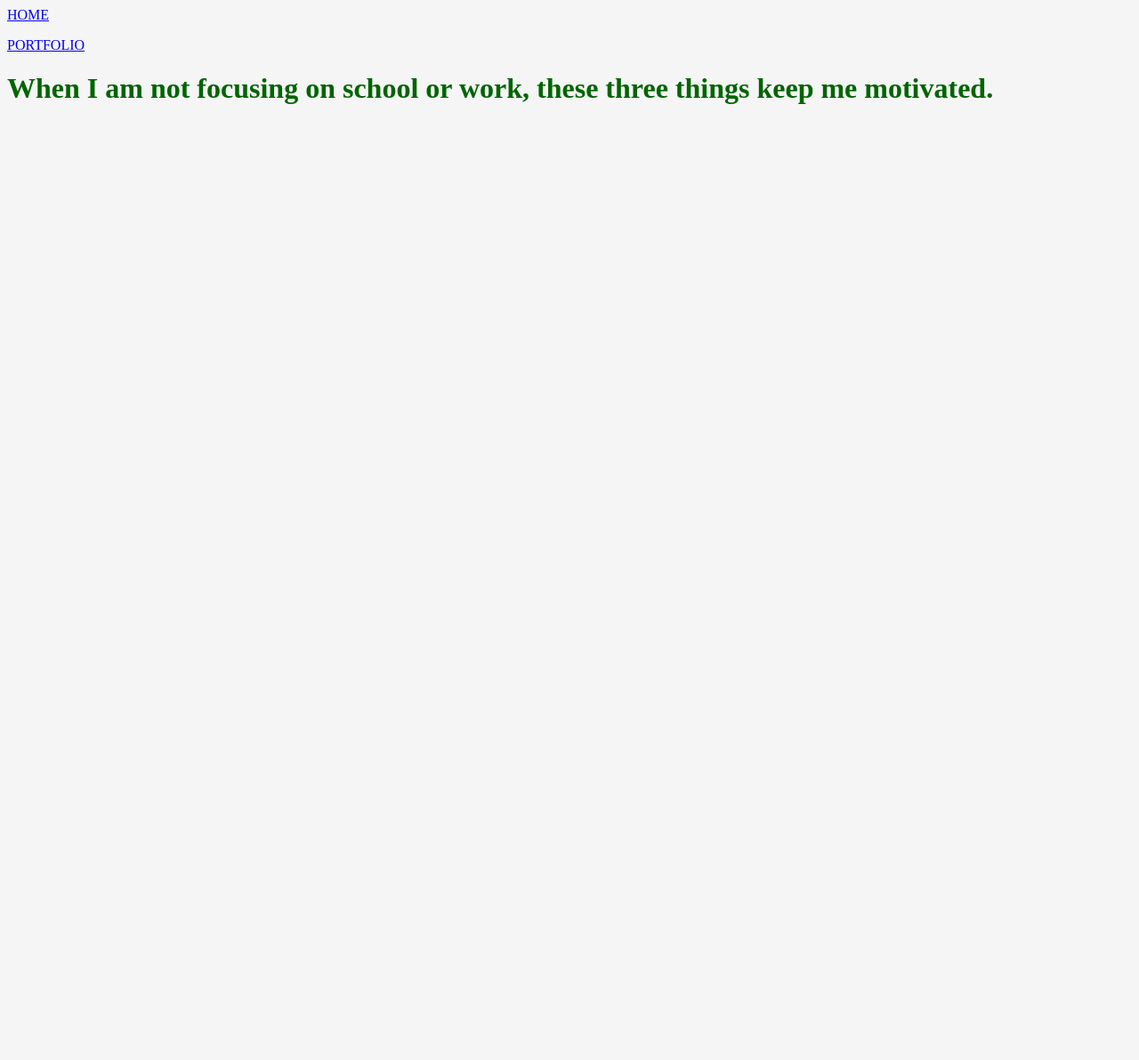
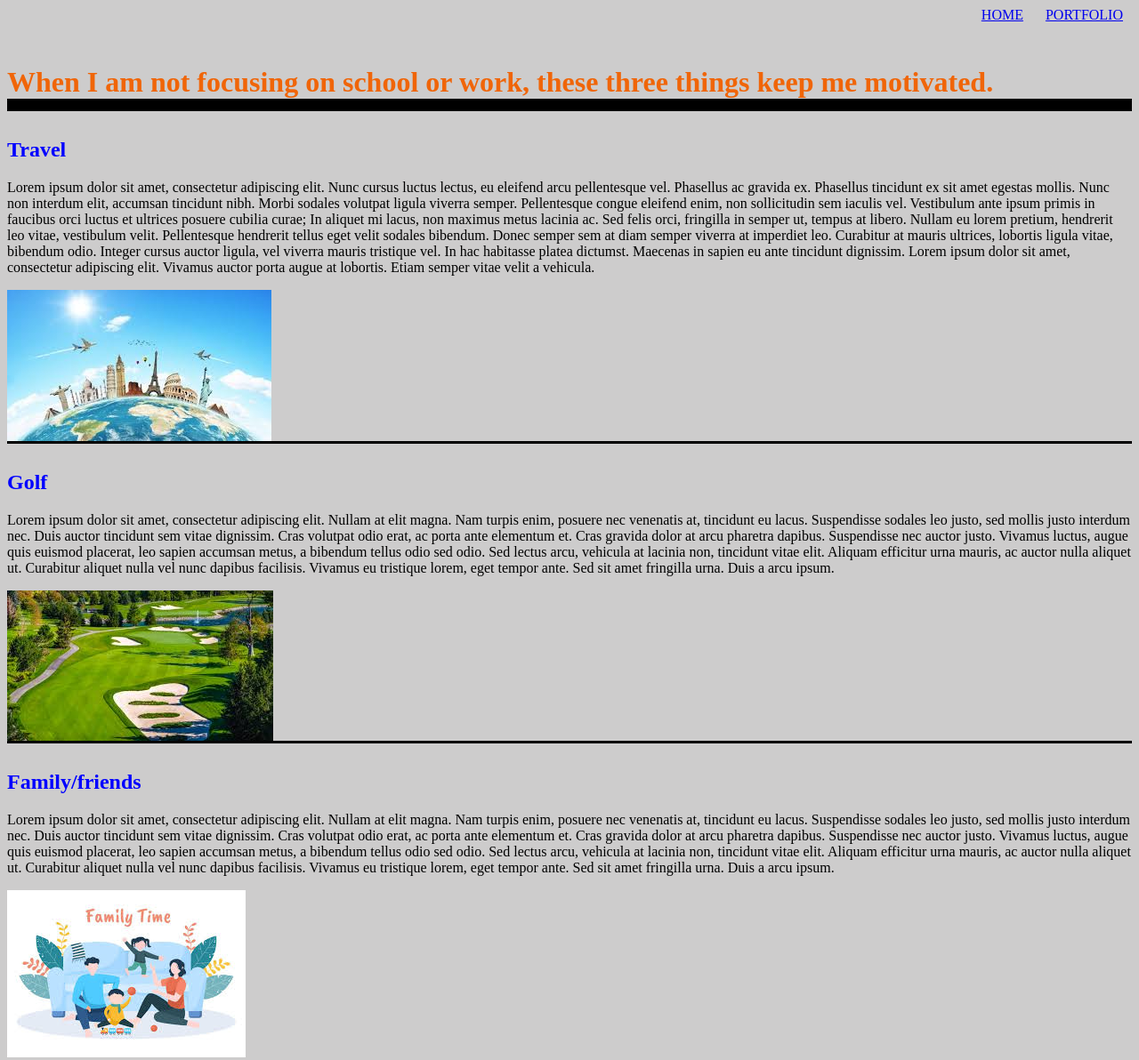
Before and after one commit to DarrenLewis13/My-website, a plain HTML site: page about.html in a window 1280 px wide. Shown: the whole page at 89% size. Before the commit the page ends 800 px from the top, so only its background shows below. Drawn offline with Linux system fonts and the light colour scheme.

Commit message:
images-html

```diff
--- a/about.css
+++ b/about.css
@@ -1,4 +1,25 @@
-h1{color: darkgreen;
-text-align: left;}
+h1 {
+  color: rgb(240, 101, 8);
+  text-align: left;
+  border-bottom: solid black 14px;
+  margin-top: 35px;
+  margin-bottom: 30px;
+}
 
-body{background-color: whitesmoke;}
+body {
+  background-color: rgba(54, 51, 51, 0.249);
+}
+
+.nav{display: flex;
+flex-direction: row;
+justify-content: right;}
+
+.nav-link{margin: 0px 10px 13px 15px;}
+
+h2{color: blue;}
+
+.travel{color:black;
+border-bottom: solid black; margin-bottom: 30px;}
+
+.golf{color: black;
+border-bottom:solid black; margin-bottom: 30px;}
--- a/about.html
+++ b/about.html
@@ -1,11 +1,55 @@
 <html>
+
 <head>
   <title>about page</title>
   <link rel="stylesheet" href="about.css">
 </head>
+
 <body>
-    <p><a href="index.html">HOME</a></p>
-    <p><a href="portfolio.html">PORTFOLIO</a></p>
-    <h1>When I am not focusing on school or work, these three things keep me motivated. </h1>
+  <div class="nav">
+    <p class="nav-link"><a href="index.html">HOME</a></p>
+    <p class="nav-link"><a href="portfolio.html">PORTFOLIO</a></p>
+  </div>
+  <h1>When I am not focusing on school or work,
+    these three things keep me motivated. </h1>
+  <h2>Travel</h2>
+  <div class="travel">
+    <p>Lorem ipsum dolor sit amet, consectetur adipiscing elit. Nunc cursus luctus lectus, eu eleifend arcu pellentesque
+      vel. Phasellus ac gravida ex. Phasellus tincidunt ex sit amet egestas mollis. Nunc non interdum elit, accumsan
+      tincidunt nibh. Morbi sodales volutpat ligula viverra semper. Pellentesque congue eleifend enim, non sollicitudin
+      sem iaculis vel. Vestibulum ante ipsum primis in faucibus orci luctus et ultrices posuere cubilia curae; In
+      aliquet mi lacus, non maximus metus lacinia ac. Sed felis orci, fringilla in semper ut, tempus at libero.
+
+      Nullam eu lorem pretium, hendrerit leo vitae, vestibulum velit. Pellentesque hendrerit tellus eget velit sodales
+      bibendum. Donec semper sem at diam semper viverra at imperdiet leo. Curabitur at mauris ultrices, lobortis ligula
+      vitae, bibendum odio. Integer cursus auctor ligula, vel viverra mauris tristique vel. In hac habitasse platea
+      dictumst. Maecenas in sapien eu ante tincidunt dignissim. Lorem ipsum dolor sit amet, consectetur adipiscing elit.
+      Vivamus auctor porta augue at lobortis. Etiam semper vitae velit a vehicula.</p>
+    <img src="./images/travel.jpeg" alt="travel">
+  </div>
+  <h2>Golf</h2>
+  <div class="Golf">
+    <p>Lorem ipsum dolor sit amet, consectetur adipiscing elit. Nullam at elit magna. Nam turpis enim, posuere nec
+      venenatis at, tincidunt eu lacus. Suspendisse sodales leo justo, sed mollis justo interdum nec. Duis auctor
+      tincidunt sem vitae dignissim. Cras volutpat odio erat, ac porta ante elementum et. Cras gravida dolor at arcu
+      pharetra dapibus. Suspendisse nec auctor justo. Vivamus luctus, augue quis euismod placerat, leo sapien accumsan
+      metus, a bibendum tellus odio sed odio. Sed lectus arcu, vehicula at lacinia non, tincidunt vitae elit. Aliquam
+      efficitur urna mauris, ac auctor nulla aliquet ut. Curabitur aliquet nulla vel nunc dapibus facilisis. Vivamus eu
+      tristique lorem, eget tempor ante. Sed sit amet fringilla urna. Duis a arcu ipsum.</p>
+    <img src="./images/golf.jpeg" alt="golf">
+  </div>
+  <h2>Family/friends</h2>
+  <div class="fam">
+    <p>Lorem ipsum dolor sit amet, consectetur adipiscing elit. Nullam at elit magna. Nam turpis enim, posuere nec
+      venenatis at, tincidunt eu lacus. Suspendisse sodales leo justo, sed mollis justo interdum nec. Duis auctor
+      tincidunt sem vitae dignissim. Cras volutpat odio erat, ac porta ante elementum et. Cras gravida dolor at arcu
+      pharetra dapibus. Suspendisse nec auctor justo. Vivamus luctus, augue quis euismod placerat, leo sapien accumsan
+      metus, a bibendum tellus odio sed odio. Sed lectus arcu, vehicula at lacinia non, tincidunt vitae elit. Aliquam
+      efficitur urna mauris, ac auctor nulla aliquet ut. Curabitur aliquet nulla vel nunc dapibus facilisis. Vivamus eu
+      tristique lorem, eget tempor ante. Sed sit amet fringilla urna. Duis a arcu ipsum.</p>
+    <img src="./images/family.jpeg" alt="family">
+  </div>
+
 </body>
+
 </html>
--- a/index.css
+++ b/index.css
@@ -1,6 +1,7 @@
 h1 {
   color: blue;
   text-align: center;
+  padding: 5px;
 }
 
 body {
@@ -9,4 +10,17 @@ body {
 }
 
 h2 {
-  color: darkred}
+  color: darkred;
+  margin-top: 20px;
+}
+
+.nav{display: flex;
+flex-direction: row;
+justify-content:center;
+}
+
+.nav-link{margin: 0px 10px 13px 15px;}
+
+h4{font-style: italic;
+font-size:x-large;
+margin-top: 50px;}
```
Also changed, not shown: index.html (+11 -3 lines), images/boston.jpeg (added), images/family.jpeg (added), images/golf.jpeg (added), images/travel.jpeg (added). Lines whose indentation alone changed are shown as unchanged.
